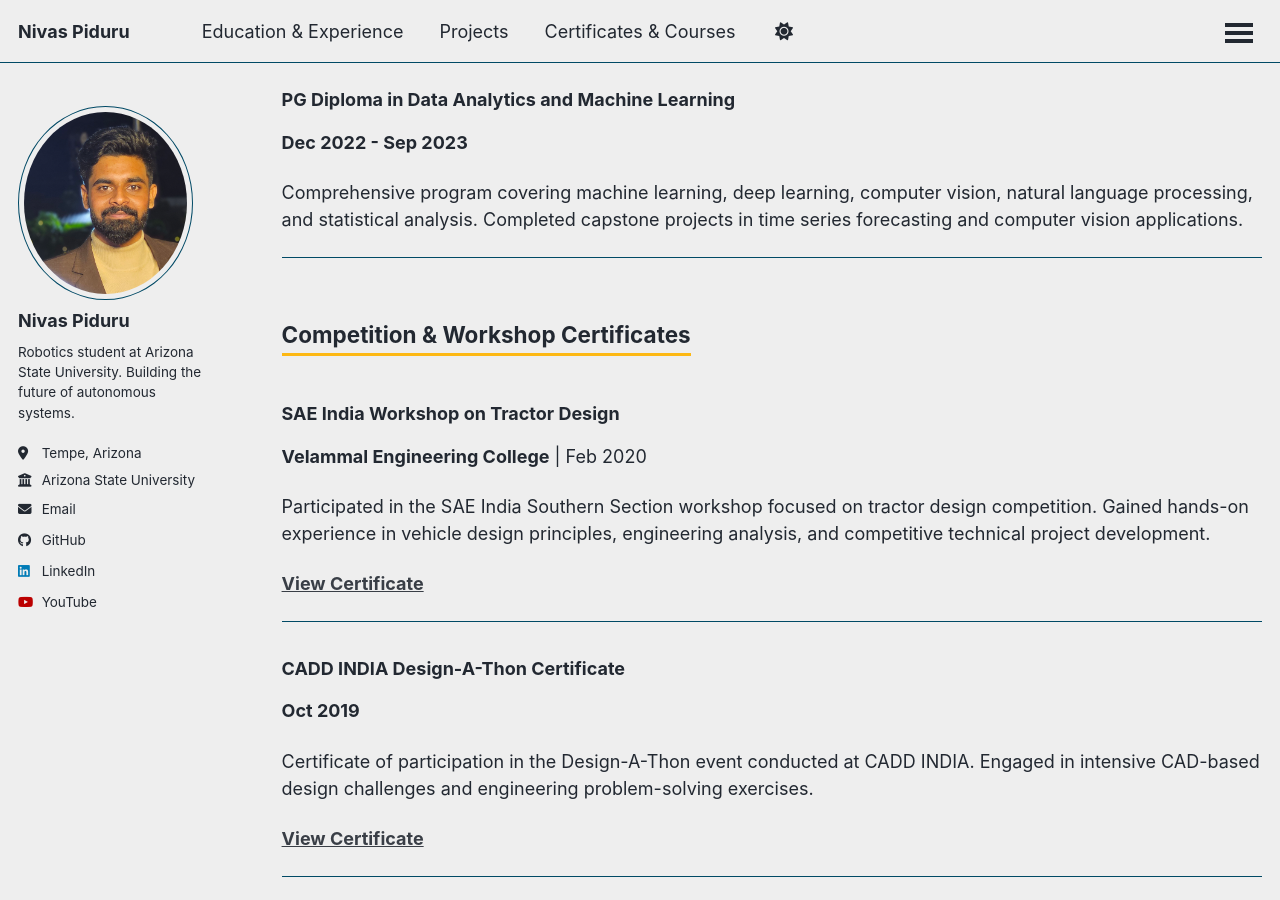
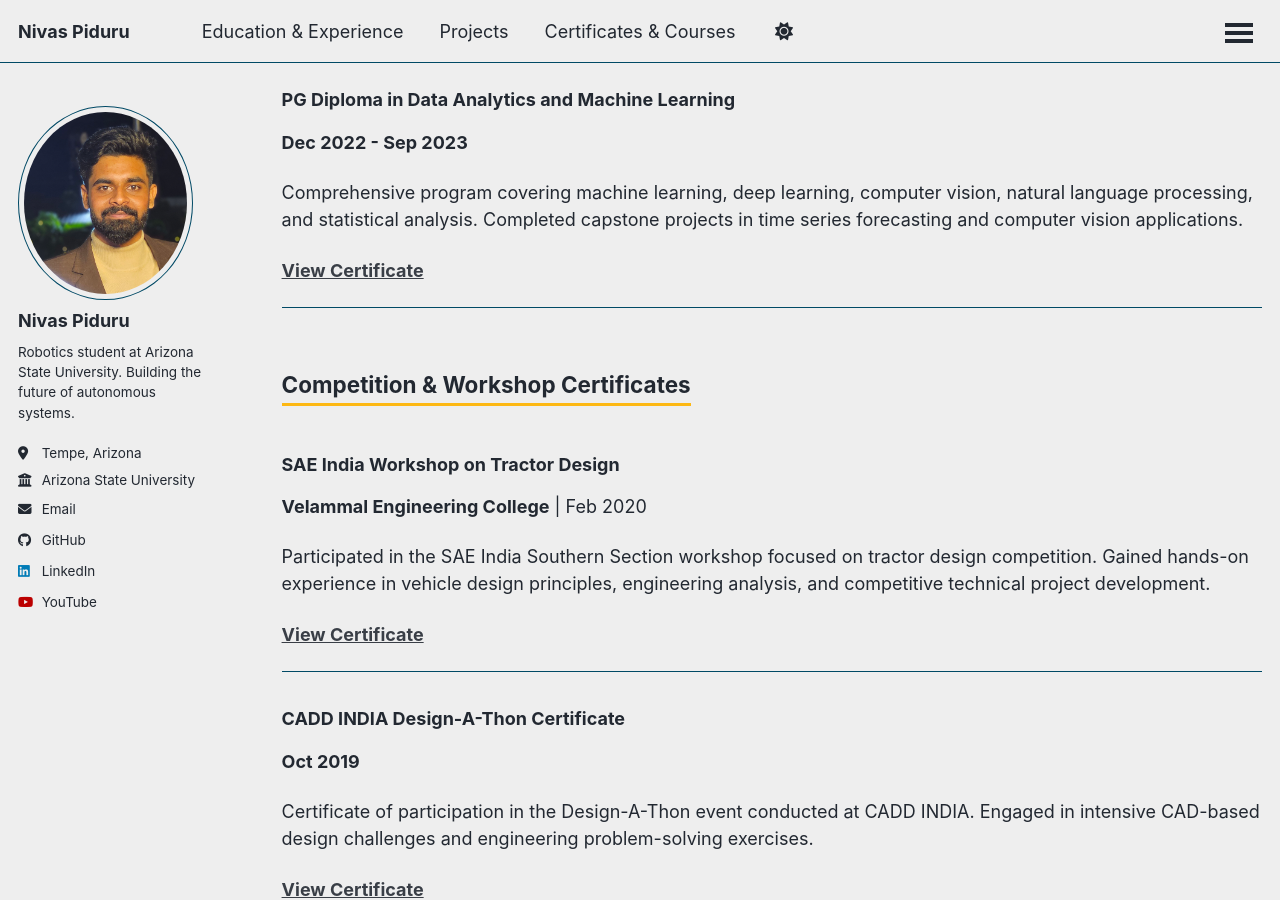
Before and after one commit to NivasPiduru/nivaspiduru.github.io, a Jekyll site: the page built from _pages/courses.md, in a window 1280 px wide and 900 px high, scrolled down 685 px. Built offline with Jekyll 4.4.1, drawn with Linux system fonts in a browser that asks for light colours; a script that is not in the unit is left out.

Commit message:
Update courses.md

```diff
--- a/_pages/courses.md
+++ b/_pages/courses.md
@@ -27,6 +27,8 @@ author_profile: true
 
 Comprehensive program covering machine learning, deep learning, computer vision, natural language processing, and statistical analysis. Completed capstone projects in time series forecasting and computer vision applications.
 
+**[View Certificate](https://raw.githubusercontent.com/NivasPiduru/nivaspiduru.github.io/master/images/cert-pg-diplma.png)**
+
 ---
 
 <h2 style="border-bottom: 3px solid #FDB813; display: inline-block; padding-bottom: 5px;">Competition & Workshop Certificates</h2>
```
